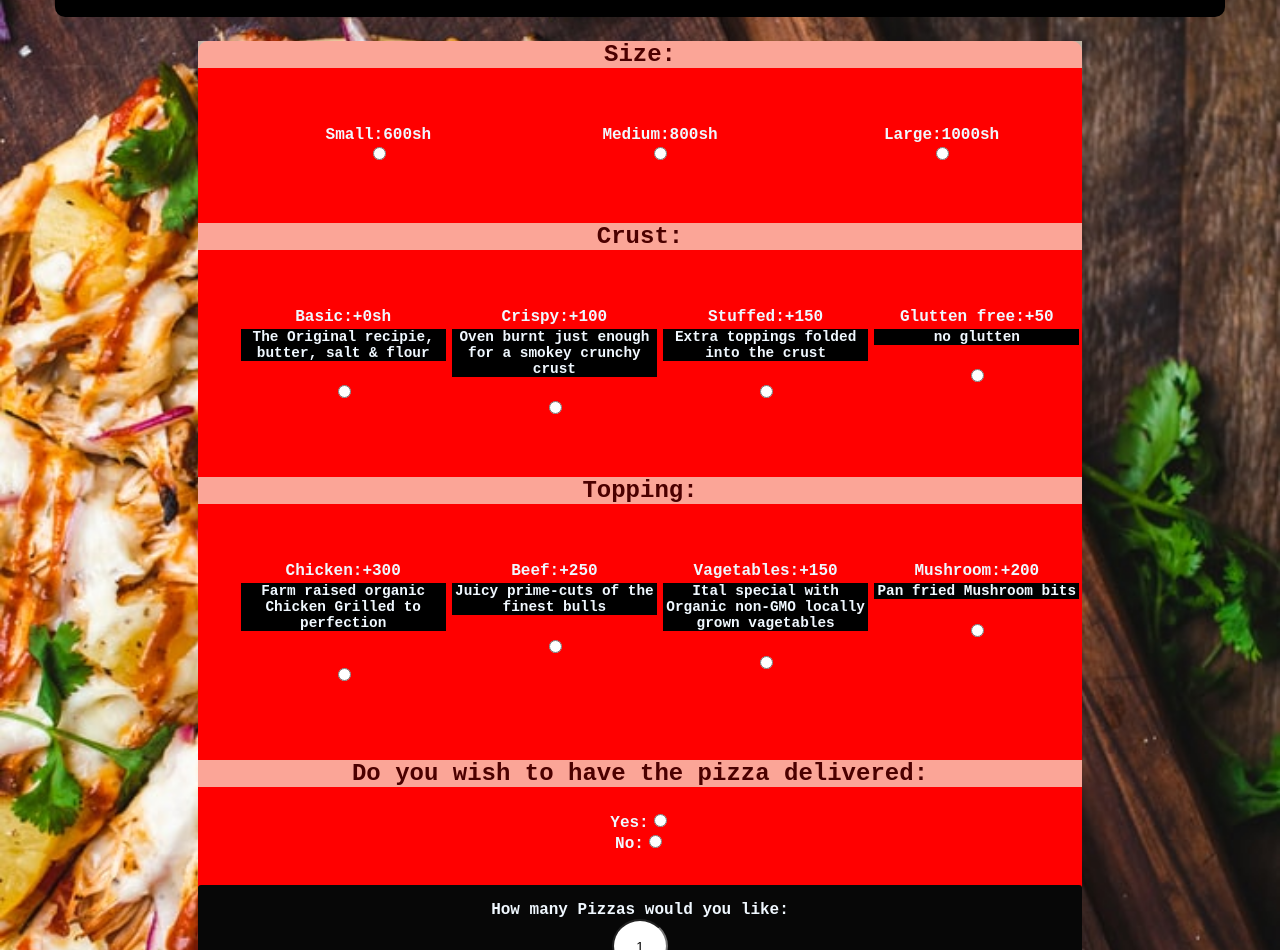
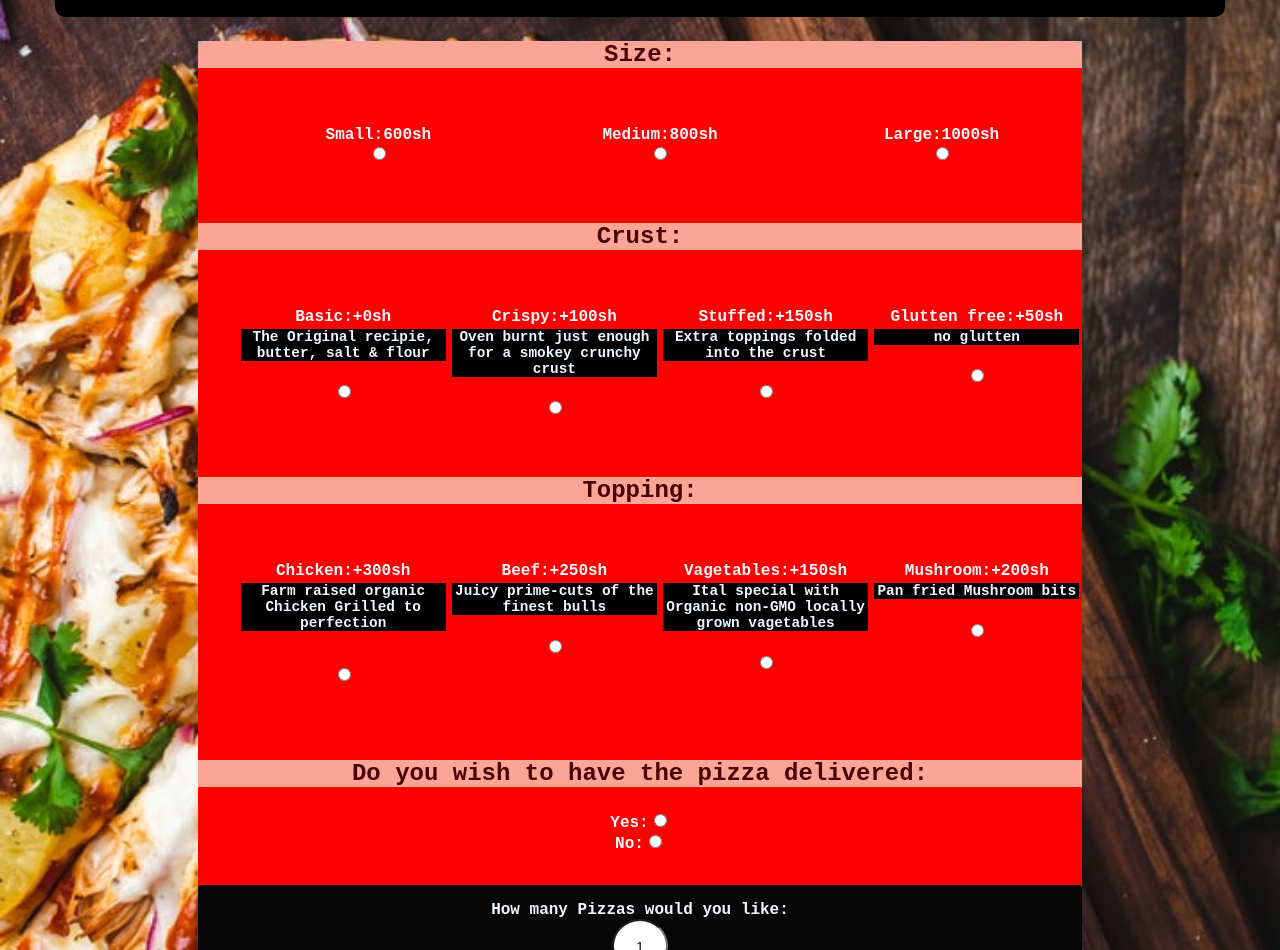
Before and after one commit to keithkirui91/week4Project, a plain HTML site: page order.html in a window 1280 px wide. Shown: the part 150-1100 px from the top of the page. Drawn offline with Linux system fonts and the light colour scheme.

Commit message:
update files

```diff
--- a/order.html
+++ b/order.html
@@ -28,18 +28,18 @@
         <br>
         <ul>
             <li>Basic:+0sh<br><p class="menu-p">The Original recipie, butter, salt & flour</p><br><input type="radio" id="Crust" name ="crust" value= 0 required></li><br>
-            <li>Crispy:+100<br><p class="menu-p">Oven burnt just enough for a smokey crunchy crust</p><br><input type="radio" id="Crust" name ="crust" value= 100 required></li><br>
-            <li>Stuffed:+150<br><p class="menu-p">Extra toppings folded into the crust</p><br><input type="radio" id="Crust" name ="crust" value= 150 required></li><br>
-            <li>Glutten free:+50<br><p class="menu-p">no glutten </p><br><input type="radio" id="Crust" name ="crust" value= 50 required></li><br>
+            <li>Crispy:+100sh<br><p class="menu-p">Oven burnt just enough for a smokey crunchy crust</p><br><input type="radio" id="Crust" name ="crust" value= 100 required></li><br>
+            <li>Stuffed:+150sh<br><p class="menu-p">Extra toppings folded into the crust</p><br><input type="radio" id="Crust" name ="crust" value= 150 required></li><br>
+            <li>Glutten free:+50sh<br><p class="menu-p">no glutten </p><br><input type="radio" id="Crust" name ="crust" value= 50 required></li><br>
         </ul>
         <br>
         <h3>Topping:</h3>
         <br>
         <ul>
-            <li>Chicken:+300<br><p class="menu-p">Farm raised organic Chicken Grilled to perfection<p><br><input type="radio" id="topping" name ="topping"  value= 300 required></li><br>
-            <li>Beef:+250<br><p class="menu-p">Juicy prime-cuts of the finest bulls</p><br><input type="radio" id="topping" name ="topping" value= 250 required></li><br>
-            <li>Vagetables:+150<br><p class="menu-p">Ital special with Organic non-GMO locally grown vagetables</p><br><input type="radio"id="topping" name ="topping" value= 150 required></li><br>
-            <li>Mushroom:+200<br><p class="menu-p">Pan fried Mushroom bits </p><br><input type="radio" id="topping"  name ="topping" value= 200 required></li><br>
+            <li>Chicken:+300sh<br><p class="menu-p">Farm raised organic Chicken Grilled to perfection<p><br><input type="radio" id="topping" name ="topping"  value= 300 required></li><br>
+            <li>Beef:+250sh<br><p class="menu-p">Juicy prime-cuts of the finest bulls</p><br><input type="radio" id="topping" name ="topping" value= 250 required></li><br>
+            <li>Vagetables:+150sh<br><p class="menu-p">Ital special with Organic non-GMO locally grown vagetables</p><br><input type="radio"id="topping" name ="topping" value= 150 required></li><br>
+            <li>Mushroom:+200sh<br><p class="menu-p">Pan fried Mushroom bits </p><br><input type="radio" id="topping"  name ="topping" value= 200 required></li><br>
         </ul>
             <br>
             <h3>Do you wish to have the pizza delivered:</h3>
```
